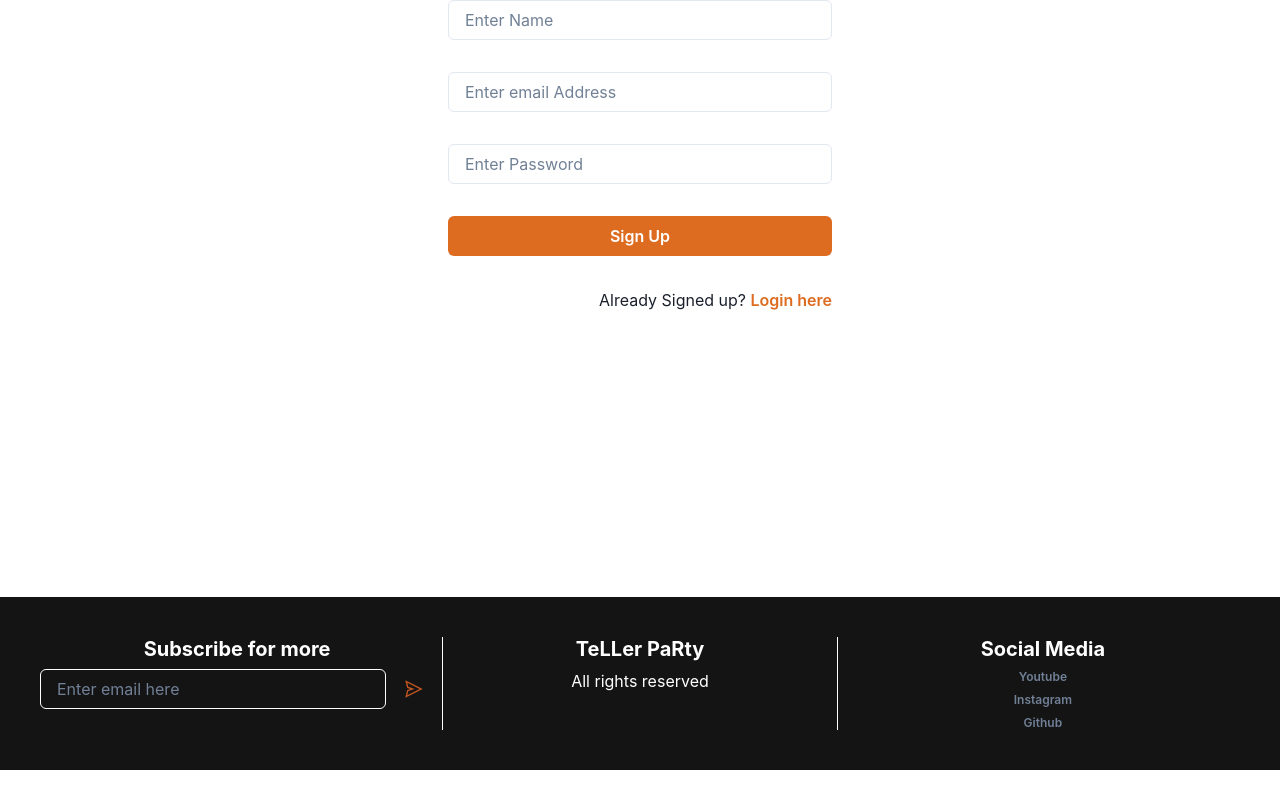
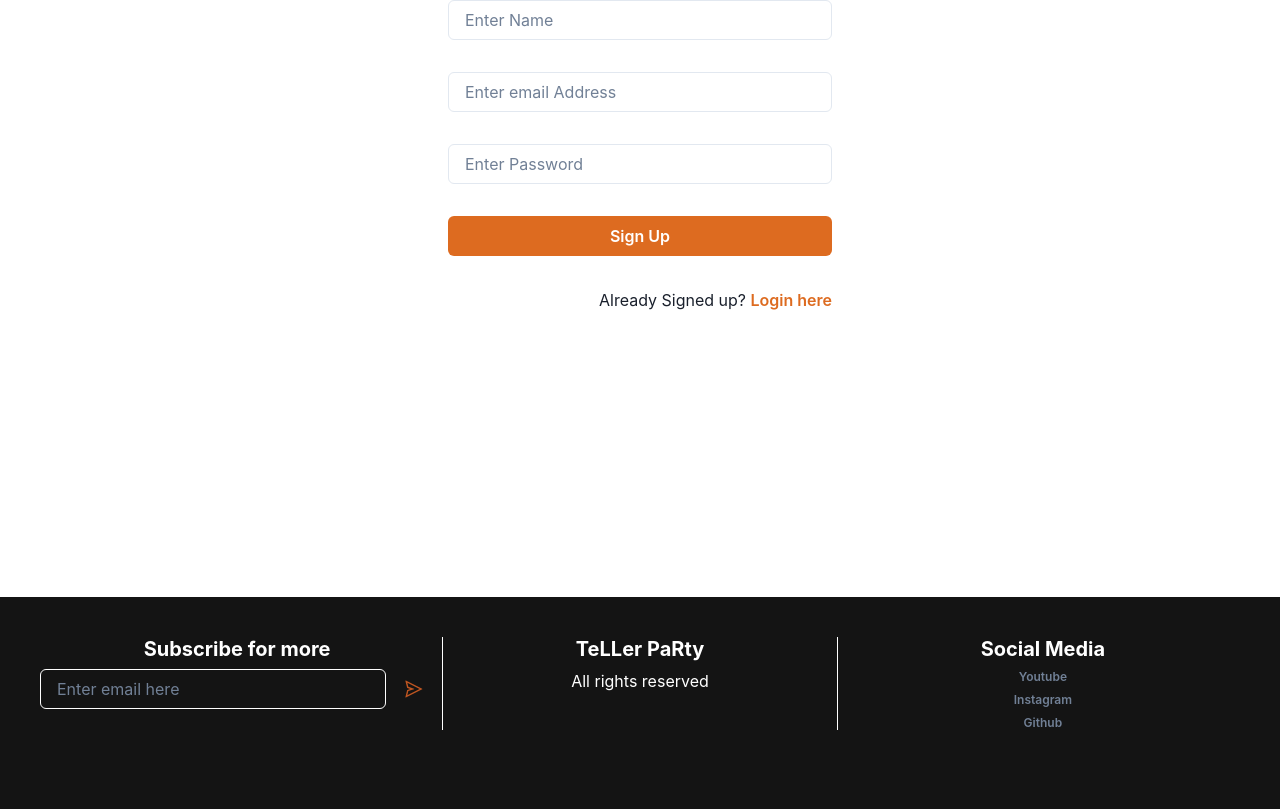
Before and after one commit to Neerajbhatia007/Tellerparty, a React (Create React App) app: page /signup in a window 1280 px wide. Shown: the part 203-1012 px from the top of the page. Before the commit the page ends 973 px from the top, so only its background shows below. Built offline with nearby package versions, Linux system fonts and the light colour scheme.

Commit message:
testing footer prblm

```diff
--- a/src/components/Footer.jsx
+++ b/src/components/Footer.jsx
@@ -5,7 +5,7 @@ import { AiOutlineSend } from 'react-icons/ai'
 const Footer = () => {
   return (
     // minH={'40'} box
-    <Box bgColor={'blackAlpha.900'} minH={'40'}  p={'10'} color={'white'}>
+    <Box bgColor={'blackAlpha.900'} minH={'60'}  p={'10'} color={'white'}>
         <Stack direction={['column', 'row']}>
             <VStack alignItems={'stretch'} w={'full'}>
                 <Heading size={'md'} textAlign={'center'}>
```
